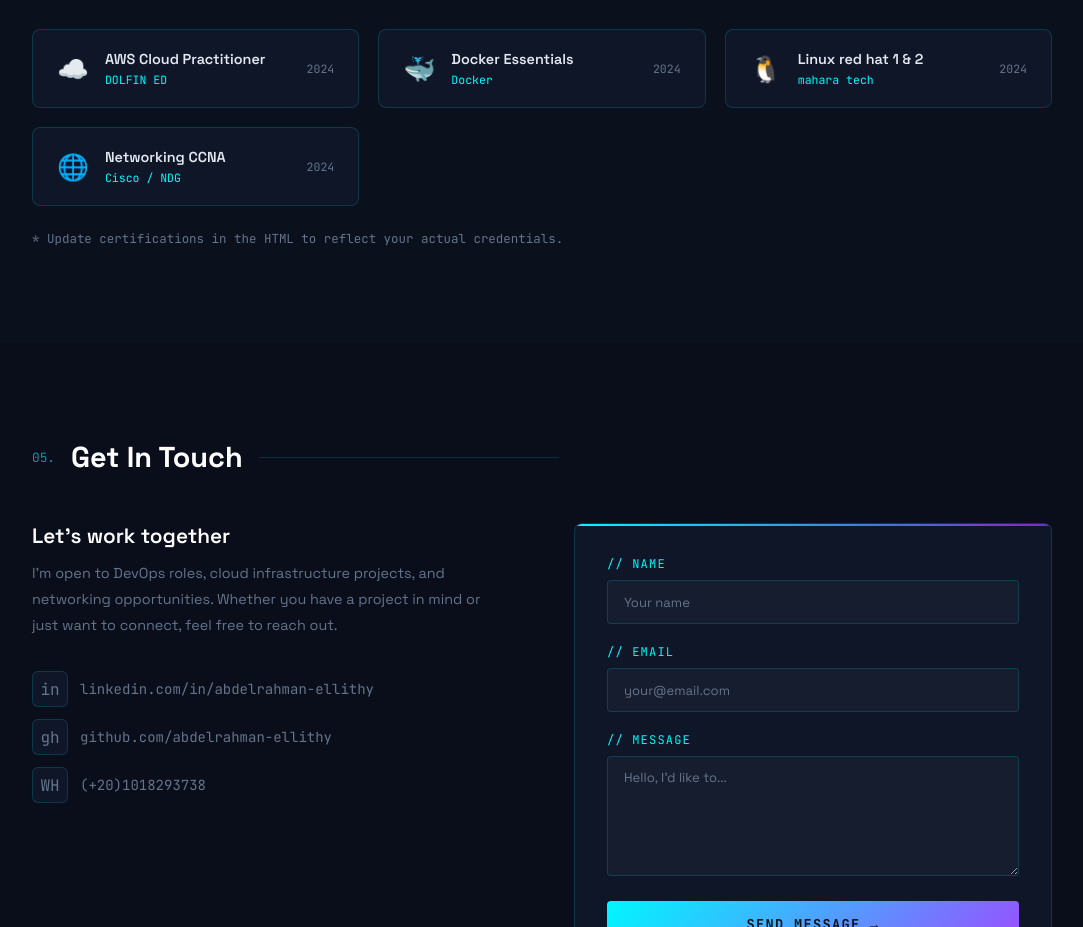
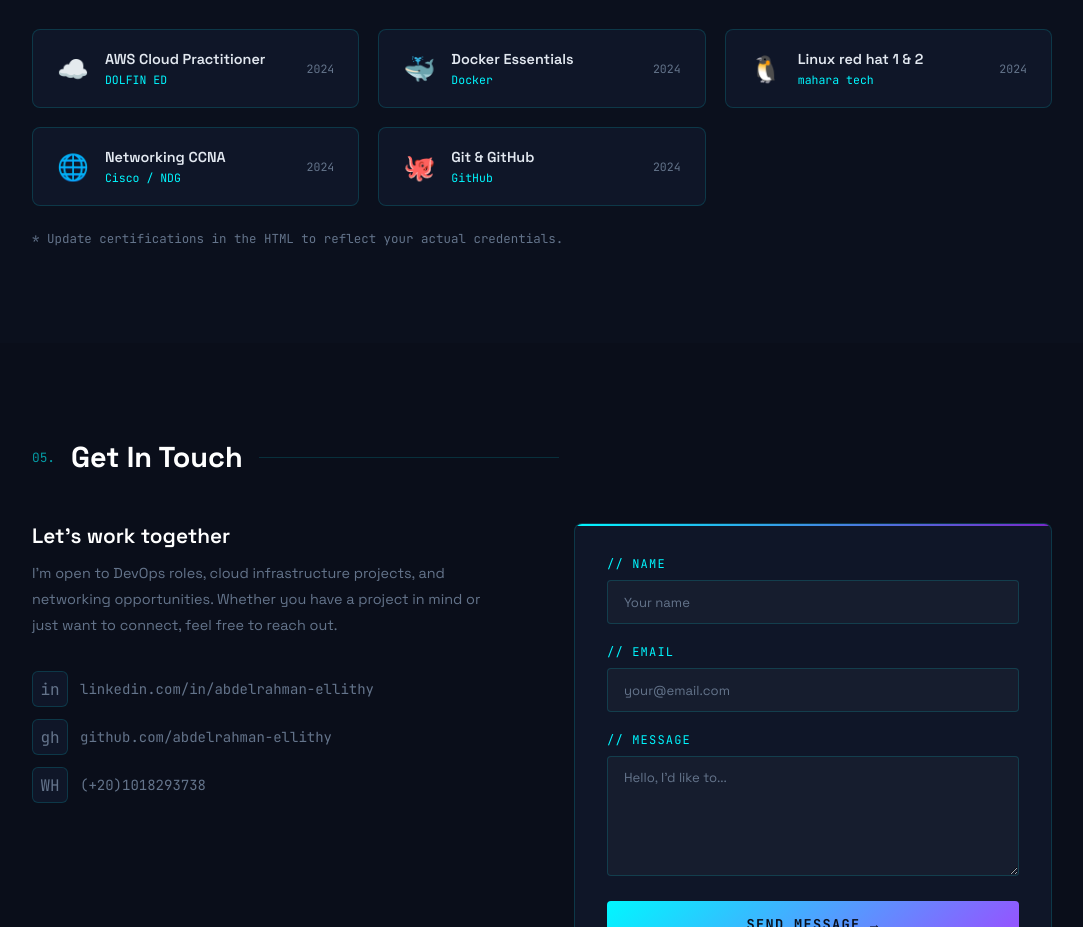
Before and after one commit to abdelrahman-ellithy/portfolio, a plain HTML site: page index.html in a window 1280 px wide. Shown: the part 2840-3767 px from the top of the page, without its empty margins (98-1181 px from the left). Drawn offline with Linux system fonts and the light colour scheme.

Commit message:
portfolio

```diff
--- a/index.html
+++ b/index.html
@@ -939,6 +939,14 @@
         </div>
         <div class="cert-year">2024</div>
       </div>
+      <div class="cert-card">
+        <div class="cert-icon">🐙</div>
+        <div>
+          <div class="cert-name">Git & GitHub</div>
+          <div class="cert-issuer">GitHub</div>
+        </div>
+        <div class="cert-year">2024</div>
+      </div>
     </div>
     <p style="margin-top:1.5rem; font-family:var(--mono); font-size:0.78rem; color:var(--muted);">
       * Update certifications in the HTML to reflect your actual credentials.
```
